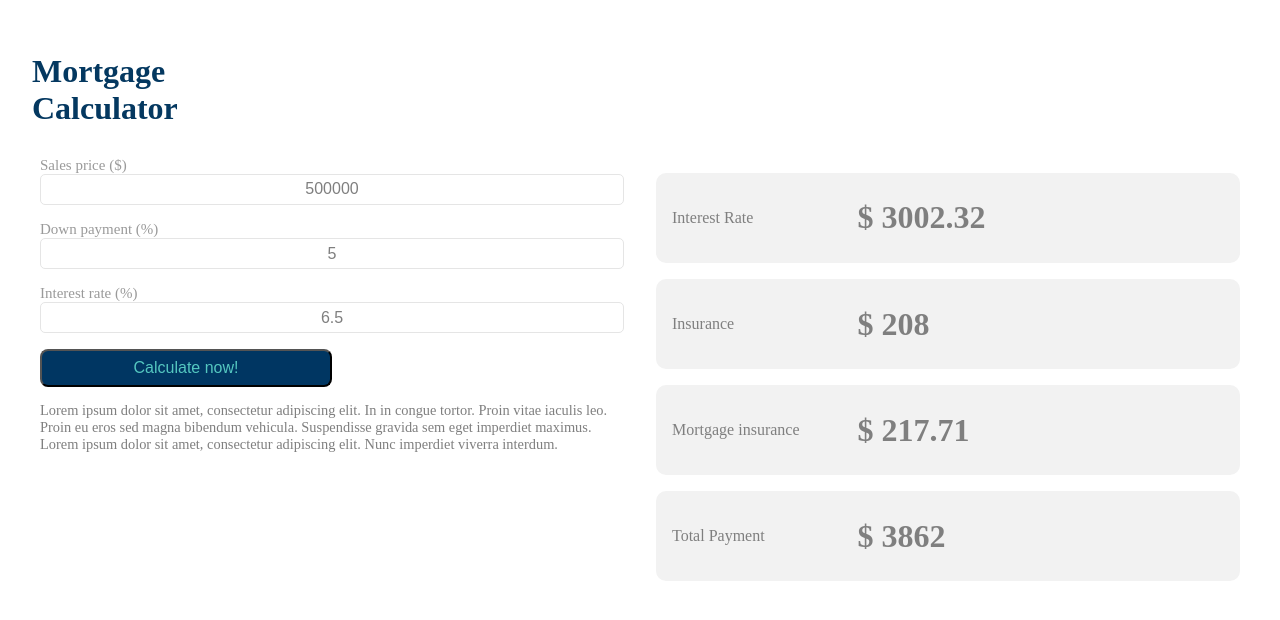
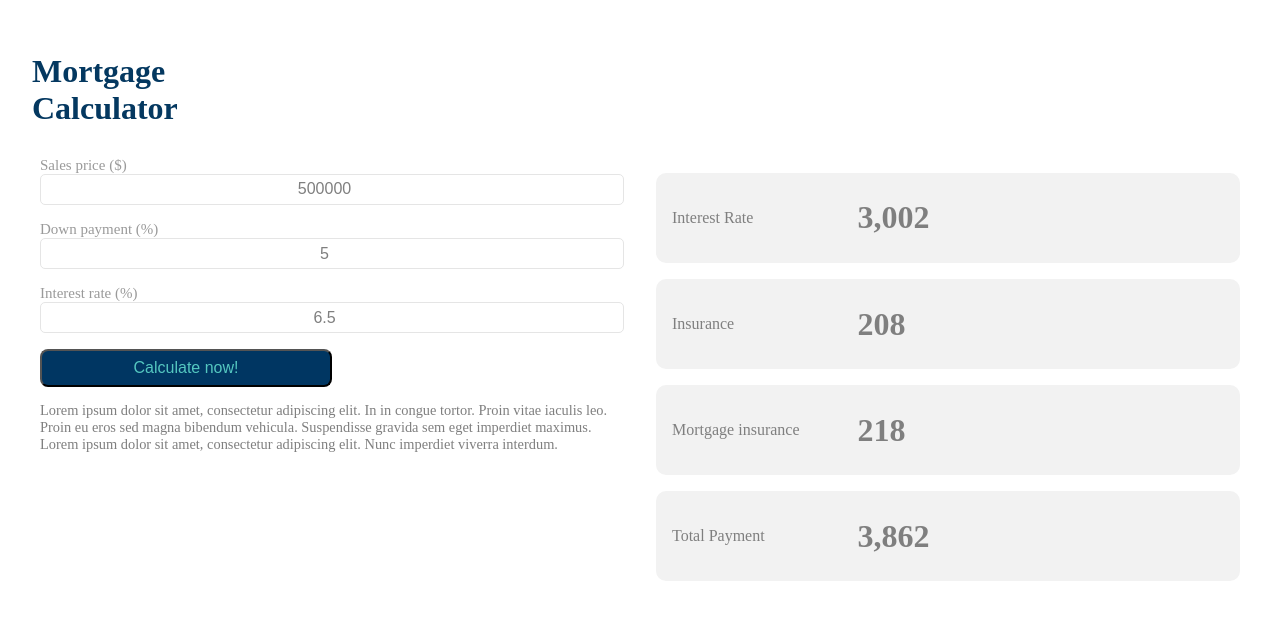
Before and after one commit to Albe036/calculate-ts-payments, a website: page index.html in a window 1280 px wide. Both pictures are taken after a click on the button "Calculate now!". Drawn offline with Linux system fonts and the light colour scheme; a web font is replaced by a local one.

Commit message:
wait response

```diff
--- a/index.html
+++ b/index.html
@@ -22,15 +22,15 @@
         <div class="container-row-one">
           <section class="container-input">
             <label for="">Sales price ($)</label>
-            <input id="sales-price" type="text" placeholder="$0" value="500000"/>
+            <input id="sales-price" type="number" placeholder="$0" value="500000"/>
           </section>
           <section class="container-input">
             <label for="">Down payment (%)</label>
-            <input id="down-payment" type="text" placeholder="0%" value="5"/>
+            <input id="down-payment" type="number" placeholder="0%" value="5"/>
           </section>
           <section class="container-input">
             <label for="">Interest rate (%)</label>
-            <input id="int-rate" type="text"  placeholder="0%" value="6.5"/>
+            <input id="int-rate" type="number"  placeholder="0%" value="6.5"/>
           </section>
           <button id="calcValues">Calculate now!</button>
           <p>
--- a/main.js
+++ b/main.js
@@ -1,57 +1,56 @@
-var calNow = document.querySelector("#calcValues");
+/* inputs values */
 var salesPrice = document.querySelector("#sales-price");
 var downPaymnt = document.querySelector("#down-payment");
 var intereRate = document.querySelector("#int-rate");
+/* calculate button */
+var calNow = document.querySelector("#calcValues");
+/* constant values */
 var paymentPerYear = 12;
-var loanAmount;
-
-//results
+var rateOne = 0.5;
+/* result inputs */
 var resInterest = document.getElementById('res-interest');
 var resInsurance = document.getElementById('res-insurance');
 var resMortgage = document.getElementById('res-mortgage');
 var resTPay = document.getElementById('res-totalPay');
-
-function resLoanAmount(salesPrice, downPayment) {
-    var intDownPayment = downPayment / 100;
-    var result = salesPrice * intDownPayment;
-    result = salesPrice - result;
-    return result;
+function calLoanAmount(salesPrice, downPayment) {
+    return salesPrice - (salesPrice * (downPayment / 100));
 }
-
-function calcInsurance(salesPrice) {
-    var intBornedInsu = (0.5 / 100);
-    return (salesPrice * intBornedInsu) / paymentPerYear;
+function calcInsurance(salesPrice, payPerYear, rateOnep) {
+    var intBornedInsurance = (rateOnep / 100);
+    return (salesPrice * intBornedInsurance) / payPerYear;
 }
-
-function calcProperyTaxes(salesPrice) {
-    var intBornedTaxes = (1.04 / 100);
-    return salesPrice * intBornedTaxes / paymentPerYear;
+function calcProperyTaxes(salesPrice, payPerYear) {
+    var intBurnedTaxes = (1.04 / 100);
+    return salesPrice * intBurnedTaxes / payPerYear;
 }
-
-function calcMortgageInsurance(loanAmnt) {
-    var intBornedMortgage = (0.55 / 100);
-    return loanAmnt * intBornedMortgage / paymentPerYear;
+function calcMortgageInsurance(loanAmnt, payPerYear) {
+    var intBurnedMortgage = (0.55 / 100); //@to-do comprobar que sea igual a rate1st
+    return loanAmnt * intBurnedMortgage / payPerYear;
 }
-
-function PAGO(amount, interest, PayPerYear, numPerYear) {
-    var res = (amount * (interest / numPerYear)) / (1 - (1 + (interest / numPerYear)) ** (-(PayPerYear * numPerYear)));
-    return res;
+function calInterestRate(amount, interest, payPerDays, numPerYear) {
+    var numerator = (amount * (interest / numPerYear));
+    var denominator = (1 - Math.pow((1 + (interest / numPerYear)), (-(payPerDays * numPerYear))));
+    return numerator / denominator;
 }
-
-calNow.addEventListener("click", function () {
+function resTotalPayments(intRate, insurance, propTaxes, mortgageInsu) {
+    var result = (intRate + insurance + propTaxes + mortgageInsu);
+    return result.toFixed(0);
+}
+function formatResult(resNumber) {
+    var withOutDec = resNumber.toFixed(0);
+    return new Intl.NumberFormat().format(+withOutDec);
+}
+function writeResult() {
     var intBurnedResult = 6.5 / 100;
-    loanAmount = resLoanAmount(+salesPrice.value, +downPaymnt.value);
-    console.log('Loan amount:', loanAmount);
-    console.log('sales price:', calcInsurance(+salesPrice.value).toFixed(2));
-    console.log('taxes:', calcProperyTaxes(+salesPrice.value).toFixed(2));
-    console.log('Mortgage:', calcMortgageInsurance(+loanAmount).toFixed(2));
-    console.log('Interest rate:', PAGO(+loanAmount, +intBurnedResult, 30, +paymentPerYear).toFixed(2));
-    var result = calcProperyTaxes(+salesPrice.value) +
-        PAGO(+loanAmount, +intBurnedResult, 30, +paymentPerYear) +
-        calcInsurance(+salesPrice.value) +
-        calcMortgageInsurance(loanAmount);
-    resInterest.innerHTML = "$ " + PAGO(+loanAmount, +intBurnedResult, 30, +paymentPerYear).toFixed(2);
-    resInsurance.innerHTML = "$ " + calcInsurance(+salesPrice.value).toFixed(0);
-    resMortgage.innerHTML = "$ " + calcMortgageInsurance(loanAmount).toFixed(2);
-    resTPay.innerHTML = "$ " + result.toFixed(0);
-});
+    var loanAmount = calLoanAmount(+salesPrice.value, +downPaymnt.value);
+    var resIntRate = calInterestRate(loanAmount, intBurnedResult, 30, paymentPerYear);
+    var resInsurancep = calcInsurance(+salesPrice.value, paymentPerYear, rateOne);
+    var calcPropTaxes = calcProperyTaxes(+salesPrice.value, paymentPerYear);
+    var mortgageInsurance = calcMortgageInsurance(loanAmount, paymentPerYear);
+    var totalPayment = resTotalPayments(resIntRate, resInsurancep, calcPropTaxes, mortgageInsurance);
+    resInterest.innerHTML = formatResult(resIntRate);
+    resInsurance.innerHTML = formatResult(resInsurancep);
+    resMortgage.innerHTML = formatResult(mortgageInsurance);
+    resTPay.innerHTML = formatResult(+totalPayment);
+}
+calNow.addEventListener("click", writeResult);
```
Also changed, not shown: main.ts (+54 -39 lines).
